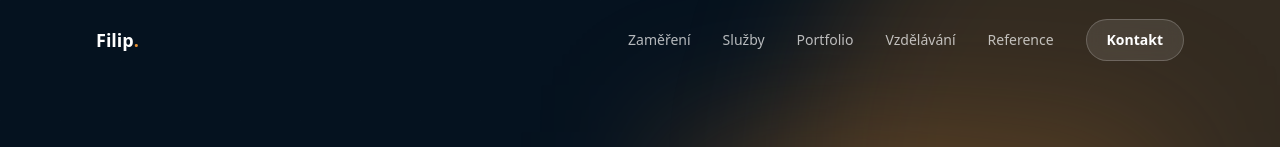
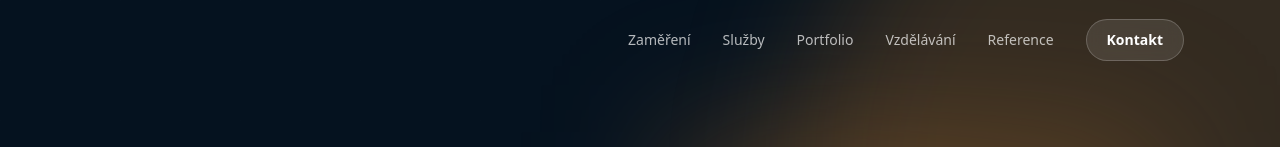
Before and after one commit to FilipObornik/personal-web, a Next.js app: page / in a window 1280 px wide. Shown: the top 147 px of the page. Built offline with nearby package versions, Linux system fonts and the light colour scheme; a web font is replaced by a local one.

Commit message:
Nav name showing

```diff
--- a/src/components/layout/Header.tsx
+++ b/src/components/layout/Header.tsx
@@ -27,14 +27,16 @@ export default function Header() {
     >
       <nav className="container-narrow mx-auto px-4 md:px-8">
         <div className="flex items-center justify-between h-16 md:h-20">
-          {/* Logo */}
+          {/* Logo - only visible after scroll */}
           <a
             href="#hero"
-            className={`font-bold text-lg transition-colors ${
-              isScrolled ? "text-secondary" : "text-white"
+            className={`font-bold text-lg transition-all duration-300 ${
+              isScrolled
+                ? "text-secondary opacity-100 translate-y-0"
+                : "text-white opacity-0 -translate-y-2 pointer-events-none"
             }`}
           >
-            {siteConfig.name.split(" ")[0]}
+            Filip Oborník
             <span className="text-primary">.</span>
           </a>
 
```
